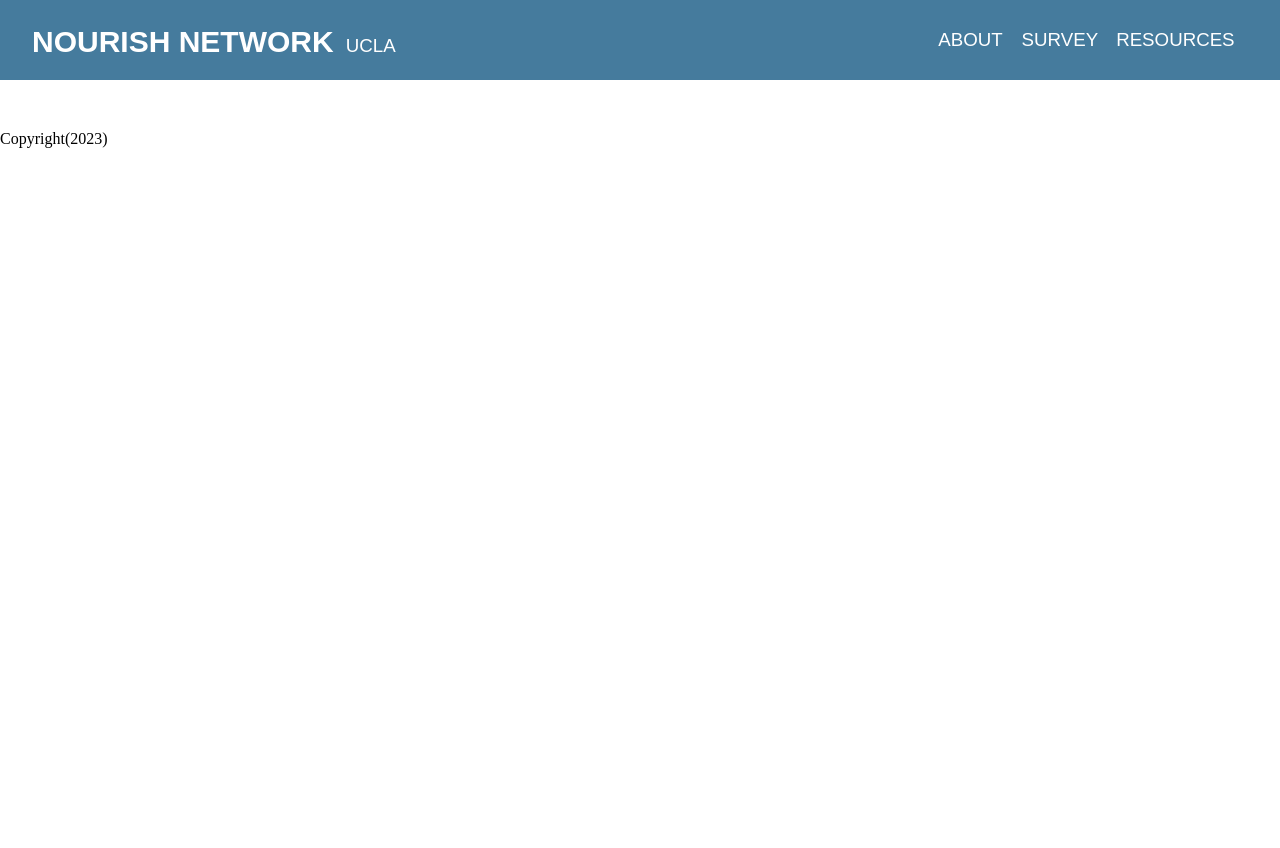
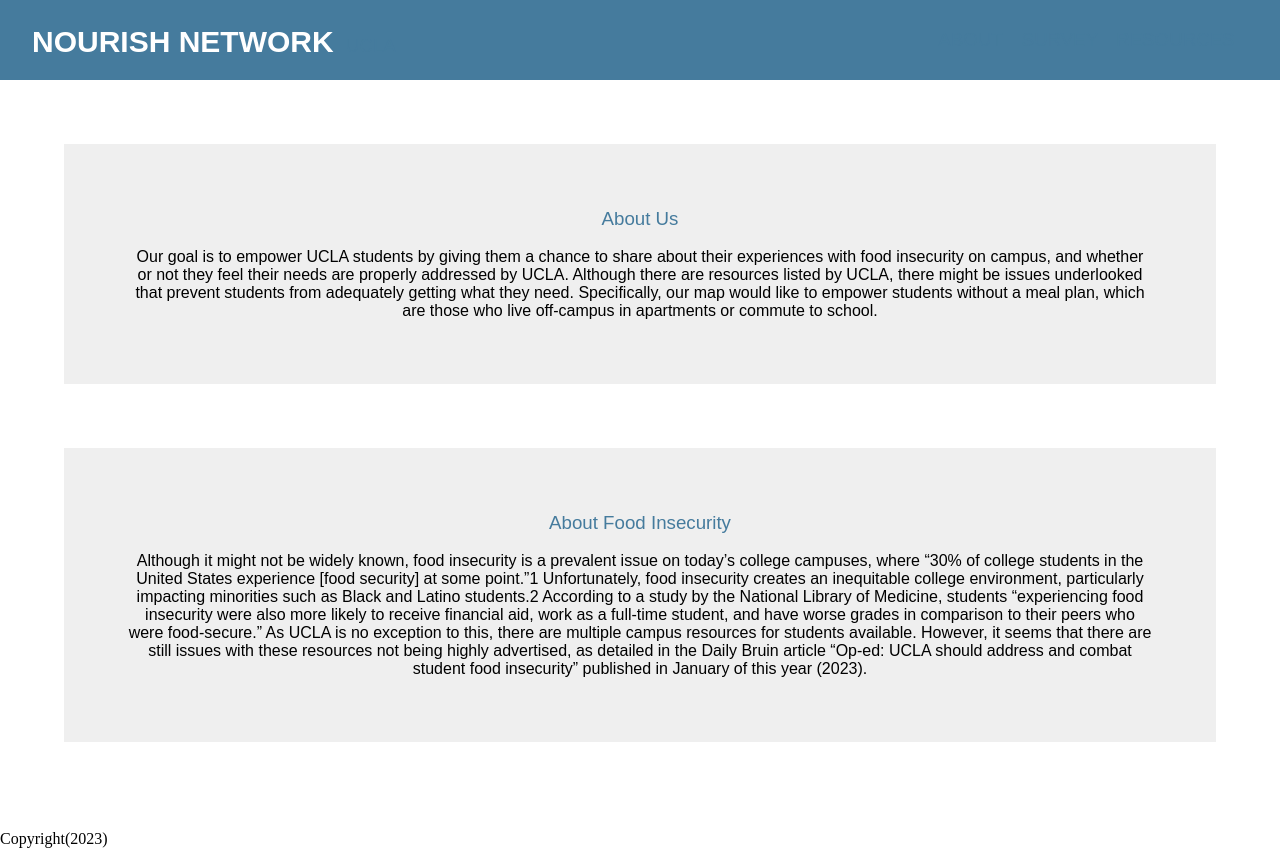
Before and after one commit to chrysanthemma/foodinsecurity, a plain HTML site: page about.html in a window 1280 px wide. Before the commit the page ends 800 px from the top, so only its background shows below. Drawn offline with Linux system fonts and the light colour scheme; a web font is replaced by a local one.

Commit message:
About Page

```diff
--- a/about.html
+++ b/about.html
@@ -27,7 +27,10 @@
             </div>
         </nav>
         <div class="main">
-            <!-- Stories -->
+            <div class="about"><h3>About Us</h3><br><br><p>Our goal is to empower UCLA students by giving them a chance to share about their experiences with food insecurity on campus, and whether or not they feel their needs are properly addressed by UCLA. Although there are resources listed by UCLA, there might be issues underlooked that prevent students from adequately getting what they need. Specifically, our map would like to empower students without a meal plan, which are those who live off-campus in apartments or commute to school.
+            </p></div>
+            <div class="about"><h3>About Food Insecurity</h3><br><br><p>Although it might not be widely known, food insecurity is a prevalent issue on today’s college campuses, where “30% of college students in the United States experience [food security] at some point.”1 Unfortunately, food insecurity creates an inequitable college environment, particularly impacting minorities such as Black and Latino students.2 According to a study by the National Library of Medicine, students “experiencing food insecurity were also more likely to receive financial aid, work as a full-time student, and have worse grades in comparison to their peers who were food-secure.” As UCLA is no exception to this, there are multiple campus resources for students available. However, it seems that there are still issues with these resources not being highly advertised, as detailed in the Daily Bruin article “Op-ed: UCLA should address and combat student food insecurity” published in January of this year (2023).
+            </p></div>
         </div>
 
         <div id="footer">
--- a/styles/about.css
+++ b/styles/about.css
@@ -0,0 +1,11 @@
+.about{
+    background-color: #efefef;
+    text-align: center;
+    margin: 5%;
+    margin-bottom: 3%;
+    padding: 5%;
+}
+
+h3{
+    color:#457b9d;
+}
```
